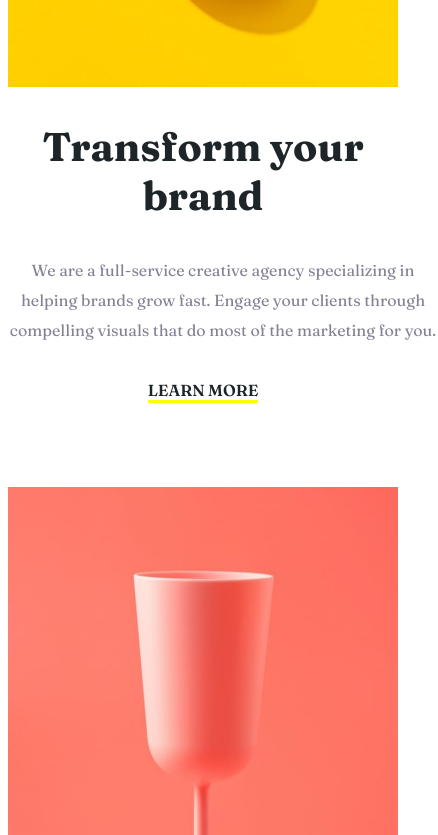
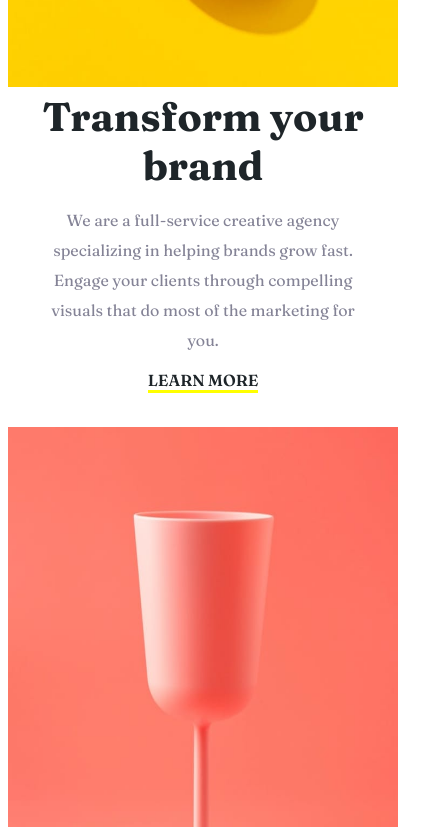
Before and after one commit to S-Rashy/sunnyside, a plain HTML site: page index.html in a window 390 px wide. Shown: the part 1165-2000 px from the top of the page, 438 px wide, since content can reach past the window. Drawn offline with Linux system fonts and the light colour scheme.

Commit message:
new commit

```diff
--- a/style.css
+++ b/style.css
@@ -42,11 +42,11 @@ nav{
 .creative{
     text-align: center;
     position: relative;
-    top: 15%;
+    top: 17%;
     h2{
         font-size: 30px;
         color: white;
-        letter-spacing: 4px;
+        letter-spacing: 5px;
     }
 }
 #graphic{
@@ -101,8 +101,14 @@ nav{
 #standtext, #transtext{
     /* border: 1px solid; */
     width: 360px;
-    margin:  150px auto;
-    /* text-align: left; */
+    margin:   auto;
+    display: flex;
+    flex-direction: column;
+    align-items: center;
+    justify-content: center;
+    h3{
+        margin: 0;
+    }
 }
 #graphic, #photo{
     display: flex;
@@ -232,7 +238,7 @@ nav{
         div{
             /* border: 1px solid; */
             max-width: 100vw;
-            height: 400px;
+            height: 370px;
         }
         img{
             width: 100vw;
@@ -249,7 +255,11 @@ nav{
             h3{
                 font-size: 40px;
                 max-width: 420px;
-                margin: 35px auto;
+                margin: 0;
+            }
+            p{
+                width: 85vw;
+                margin: 15px;
             }
         }
         #graphic, #photo{
```
